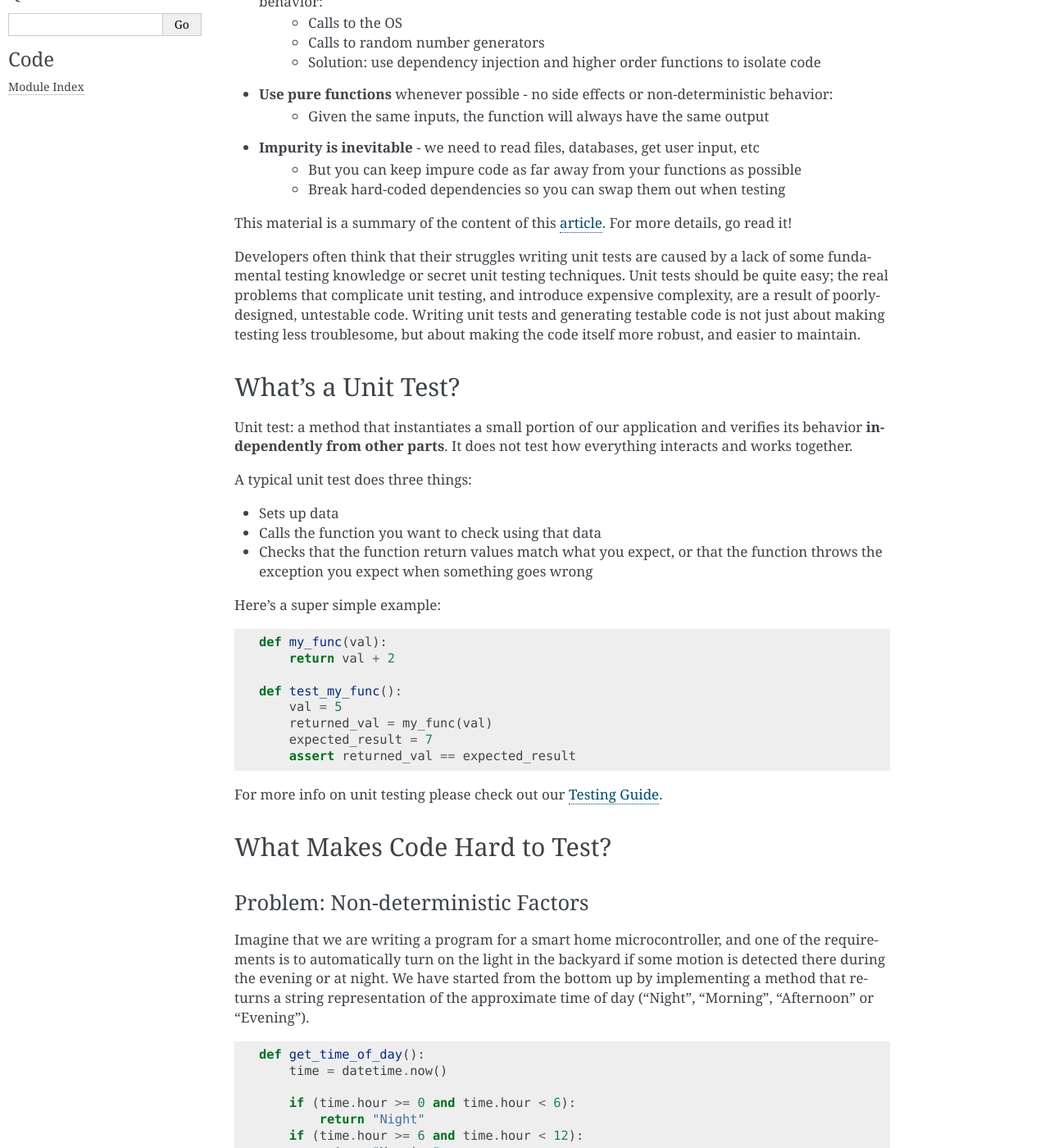
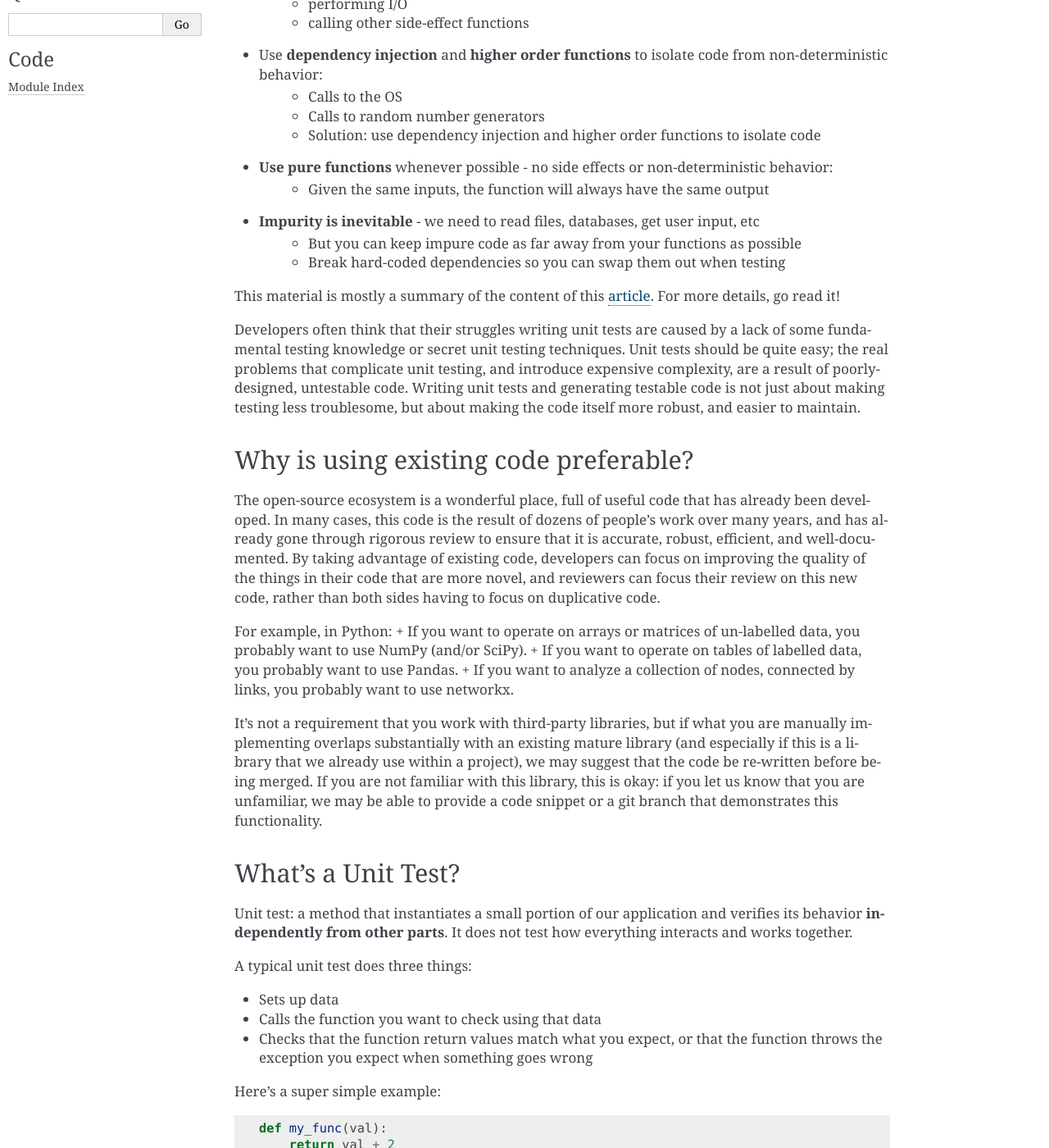
Before and after one commit to Breakthrough-Energy/docs, a Sphinx documentation site: the page built from source/dev/coding_guide.rst, in a window 1280 px wide and 1400 px high, scrolled down 606 px. Shown: the whole window at 82% size. Built offline with Sphinx 7.4.7, drawn with Linux system fonts in a browser that asks for light colours; pages that are not in the unit, such as notebooks, are missing from menus; some of the changed text lies outside the part shown.

Commit message:
doc: add section on not reinventing the wheel

```diff
--- a/source/dev/coding_guide.rst
+++ b/source/dev/coding_guide.rst
@@ -6,6 +6,8 @@
 
 In short:
 
++ Avoid re-inventing the wheel
+    + In most languages, the standard library plus mature third-party packages are already very powerful!
 + Use the **Single Responsibility Principle** to keep functions simple
     + Functions only have one responsibility and therefore one reason to change
     + Responsibilities can include getting data, processing data, outputting data
@@ -30,8 +32,7 @@
     + But you can keep impure code as far away from your functions as possible
     + Break hard-coded dependencies so you can swap them out when testing
 
-This material is a summary of the content of this `article`_. For more details, go read
-it!
+This material is mostly a summary of the content of this `article`_. For more details, go read it!
 
 Developers often think that their struggles writing unit tests are caused by a lack of
 some fundamental testing knowledge or secret unit testing techniques. Unit tests should
@@ -39,6 +40,27 @@
 complexity, are a result of poorly-designed, untestable code. Writing unit tests and
 generating testable code is not just about making testing less troublesome, but about
 making the code itself more robust, and easier to maintain.
+
+
+Why is using existing code preferable?
+--------------------------------------
+The open-source ecosystem is a wonderful place, full of useful code that has already been developed.
+In many cases, this code is the result of dozens of people's work over many years, and has already
+gone through rigorous review to ensure that it is accurate, robust, efficient, and well-documented.
+By taking advantage of existing code, developers can focus on improving the quality of the things
+in their code that are more novel, and reviewers can focus their review on this new code, rather than
+both sides having to focus on duplicative code.
+
+For example, in Python:
++ If you want to operate on arrays or matrices of un-labelled data, you probably want to use NumPy (and/or SciPy).
++ If you want to operate on tables of labelled data, you probably want to use Pandas.
++ If you want to analyze a collection of nodes, connected by links, you probably want to use networkx.
+
+It's not a requirement that you work with third-party libraries, but if what you are manually implementing overlaps
+substantially with an existing mature library (and especially if this is a library that we already use within a project),
+we may suggest that the code be re-written before being merged. If you are not familiar with this library, this is okay:
+if you let us know that you are unfamiliar, we may be able to provide a code snippet or a git branch that
+demonstrates this functionality.
 
 
 What's a Unit Test?
```
